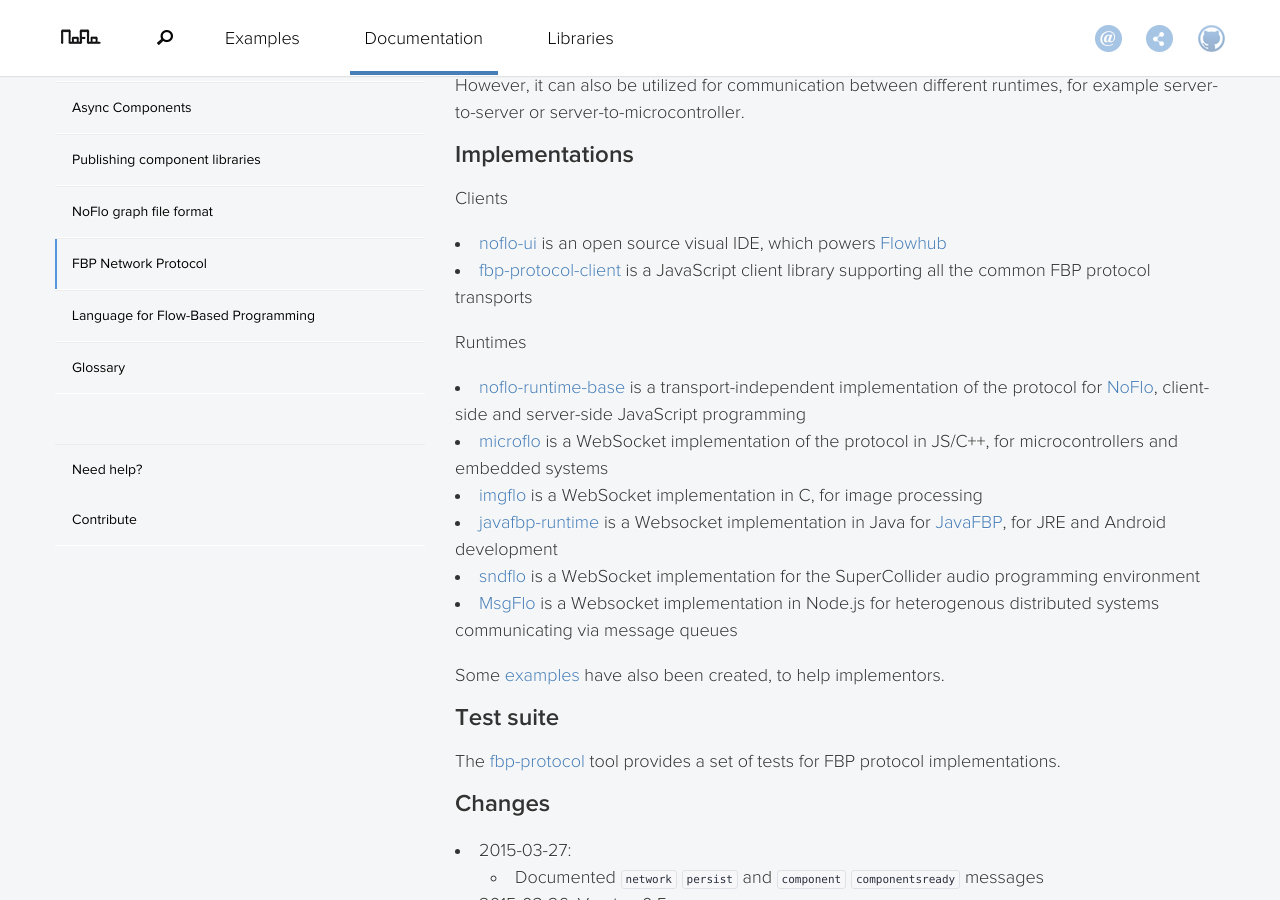
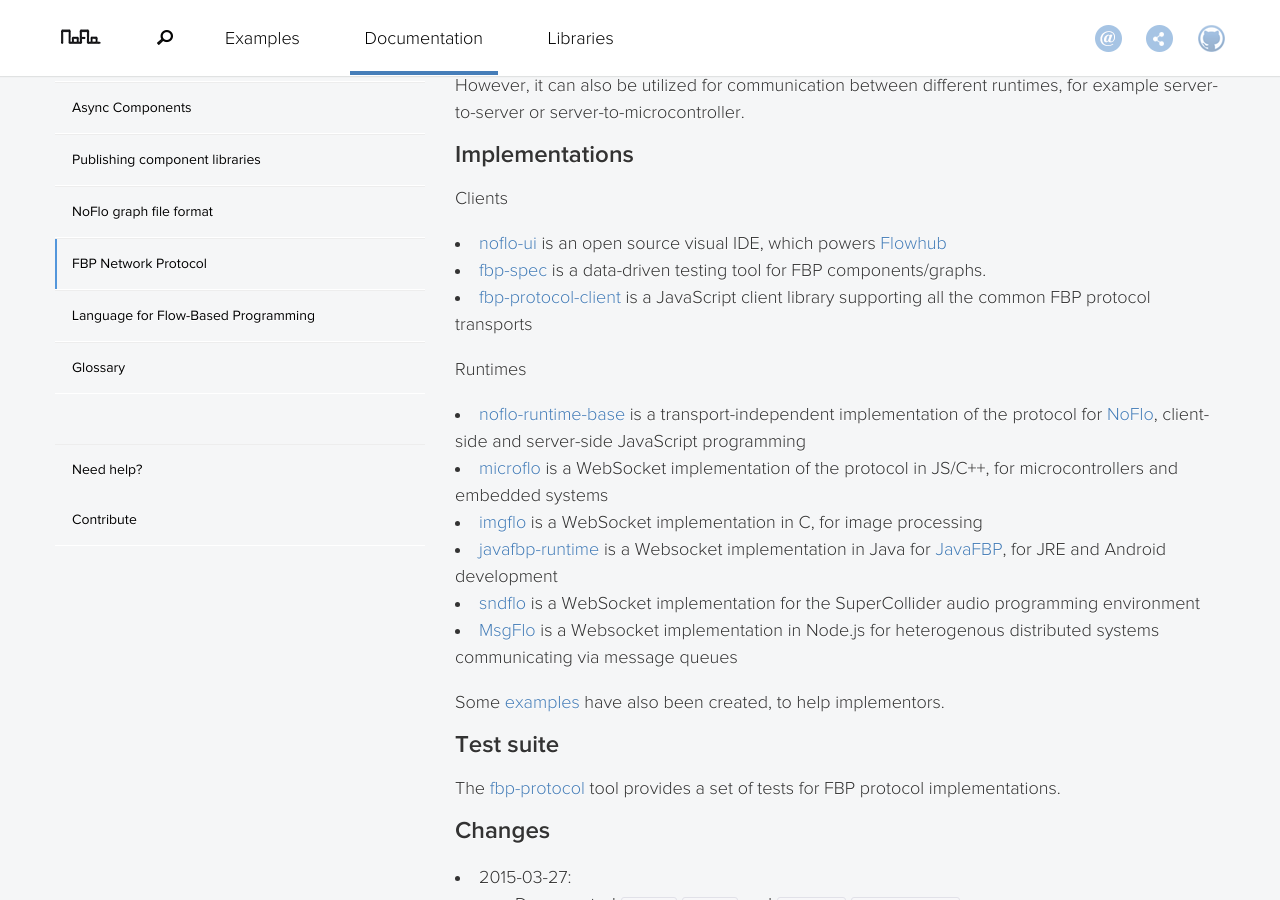
Before and after one commit to noflo/noflo.github.io, a Jekyll site: the page built from documentation/_posts/2013-07-09-protocol.md, in a window 1280 px wide and 900 px high, scrolled down 419 px. Built offline with Jekyll 4.4.1, drawn with Linux system fonts in a browser that asks for light colours; nearby versions of some CDN libraries; Markdown is read by kramdown in place of the engine named in the settings.

Commit message:
documentation/protocol: Mention fbp-spec

```diff
--- a/documentation/_posts/2013-07-09-protocol.md
+++ b/documentation/_posts/2013-07-09-protocol.md
@@ -9,6 +9,7 @@ The Flow-Based Programming network protocol (*FBP protocol*) has been designed p
 Clients
 
 * [noflo-ui](https://github.com/noflo/noflo-ui) is an open source visual IDE, which powers [Flowhub](http://flowhub.io)
+* [fbp-spec](https://github.com/flowbased/fbp-spec) is a data-driven testing tool for FBP components/graphs.
 * [fbp-protocol-client](https://github.com/flowbased/fbp-protocol-client) is a JavaScript client library supporting all the common FBP protocol transports
 
 Runtimes
```
